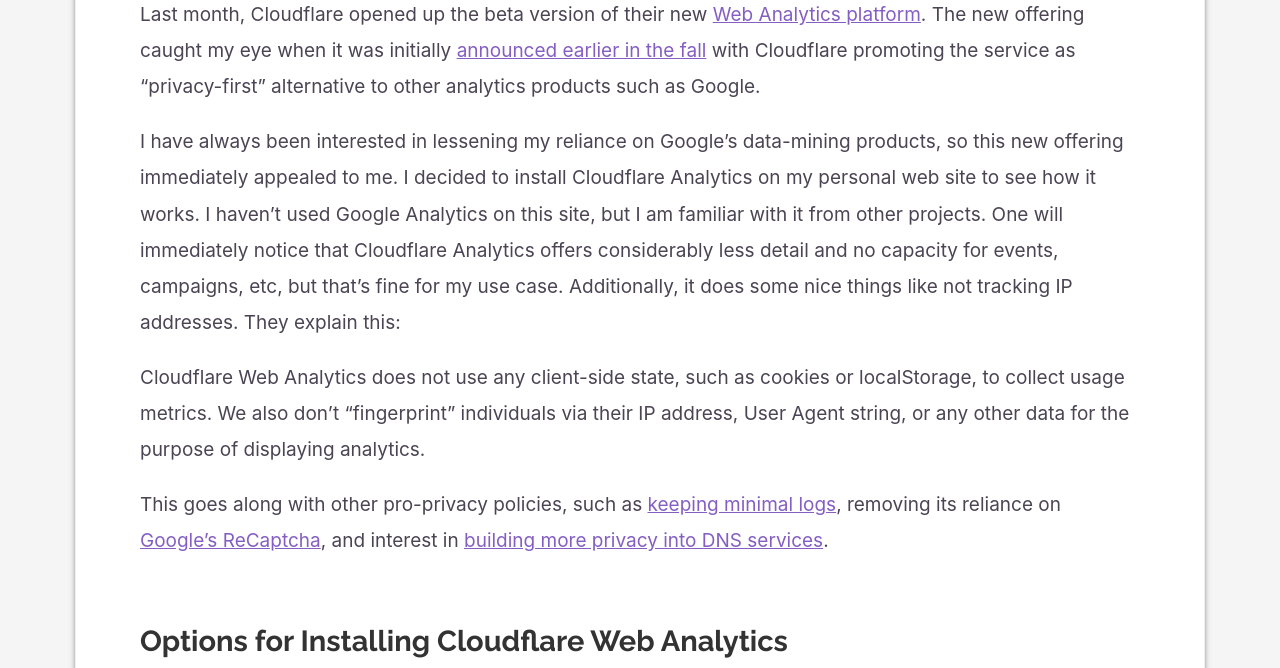
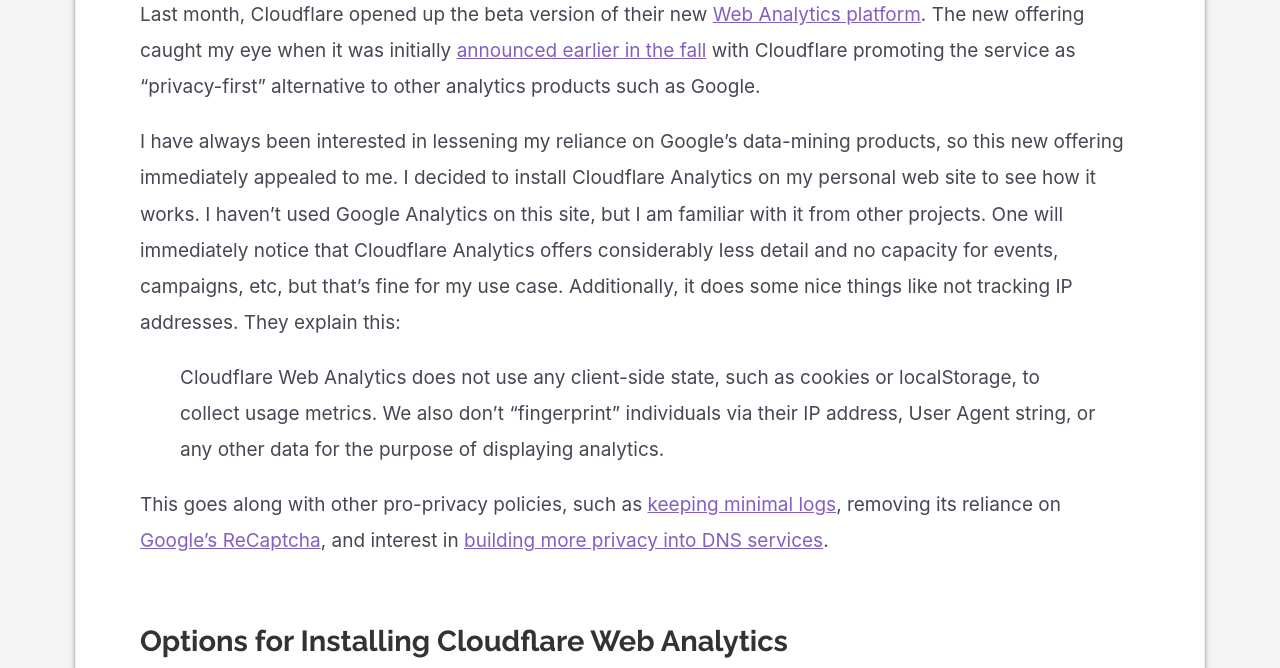
Before and after one commit to bobmatyas/gatsby-blog, a Gatsby site: page /blog/cloudflare-analytics-gatsby in a window 1280 px wide. Shown: the part 478-1146 px from the top of the page. Built offline with nearby package versions, Linux system fonts and the light colour scheme; Gatsby itself is replaced by a stand-in of ours; some packages are replaced by stand-ins of ours.

Commit message:
update post

```diff
--- a/src/pages/blog/cloudflare-analytics-gatsby.md
+++ b/src/pages/blog/cloudflare-analytics-gatsby.md
@@ -10,7 +10,7 @@
 
 I have always been interested in lessening my reliance on Google’s data-mining products, so this new offering immediately appealed to me. I decided to install Cloudflare Analytics on my personal web site to see how it works. I haven’t used Google Analytics on this site, but I am familiar with it from other projects. One will immediately notice that Cloudflare Analytics offers considerably less detail and no capacity for events, campaigns, etc, but that’s fine for my use case. Additionally, it does some nice things like not tracking IP addresses. They explain this:
 
-Cloudflare Web Analytics does not use any client-side state, such as cookies or localStorage, to collect usage metrics. We also don’t “fingerprint” individuals via their IP address, User Agent string, or any other data for the purpose of displaying analytics.
+> Cloudflare Web Analytics does not use any client-side state, such as cookies or localStorage, to collect usage metrics. We also don’t “fingerprint” individuals via their IP address, User Agent string, or any other data for the purpose of displaying analytics.
 
 This goes along with other pro-privacy policies, such as [keeping minimal logs](https://blog.cloudflare.com/what-cloudflare-logs/), removing its reliance on [Google’s ReCaptcha](https://www.bleepingcomputer.com/news/technology/cloudflare-drops-googles-recaptcha-due-to-privacy-concerns/), and interest in [building more privacy into DNS services](https://blog.cloudflare.com/oblivious-dns/).
 
```
